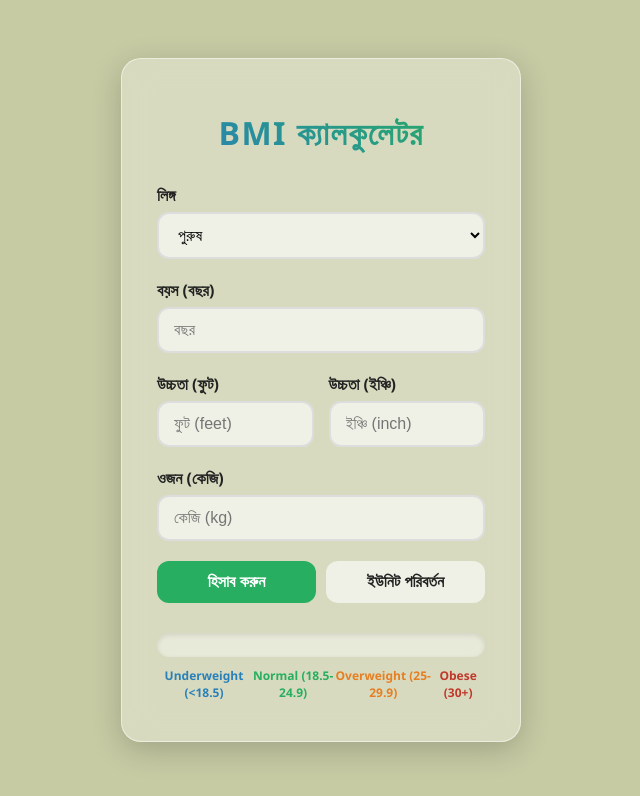
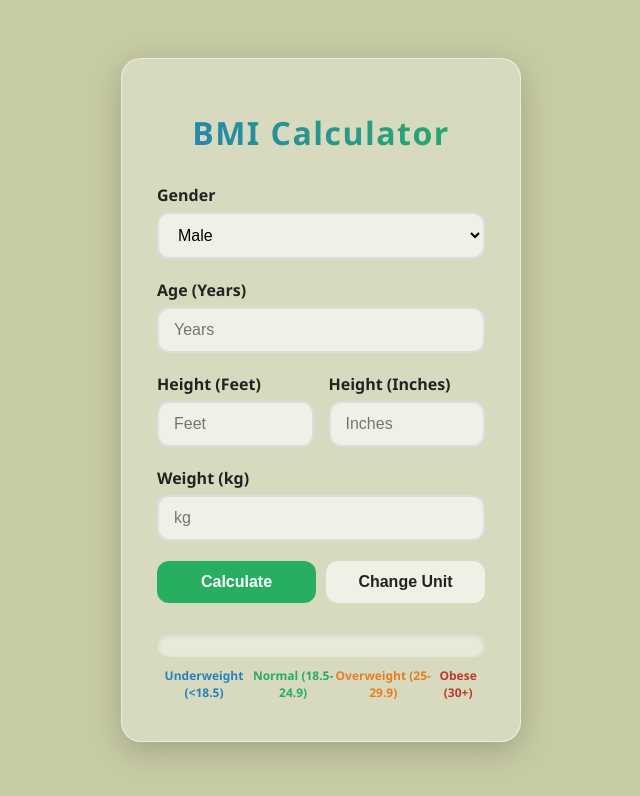
Before and after one commit to Chand241/BMI-Calculator, a plain HTML site: page index.html in a window 1280 px wide. Shown: the whole page, without its empty margins (319-959 px from the left). Drawn offline with Linux system fonts and the light colour scheme.

Commit message:
Add files via upload

```diff
--- a/index.html
+++ b/index.html
@@ -208,44 +208,44 @@ button.secondary:hover {
 </style>
 </head>
 <body>
-<div class="container" role="main" aria-label="BMI ক্যালকুলেটর">
-    <h1>BMI ক্যালকুলেটর</h1>
+<div class="container" role="main" aria-label="BMI Calculator">
+    <h1>BMI Calculator</h1>
 
     <div class="form-group">
-        <label for="gender">লিঙ্গ</label>
+        <label for="gender">Gender</label>
         <select id="gender">
-            <option value="male">পুরুষ</option>
-            <option value="female">মহিলা</option>
+            <option value="male">Male</option>
+            <option value="female">Female</option>
         </select>
     </div>
 
     <div class="form-group">
-        <label for="age">বয়স (বছর)</label>
-        <input type="number" id="age" placeholder="বছর" min="2" max="120" step="1" />
+        <label for="age">Age (Years)</label>
+        <input type="number" id="age" placeholder="Years" min="2" max="120" step="1" />
     </div>
 
     <div class="form-group height-inputs">
         <div>
-            <label for="heightFeet">উচ্চতা (ফুট)</label>
-            <input type="number" id="heightFeet" placeholder="ফুট (feet)" min="0" step="1" />
+            <label for="heightFeet">Height (Feet)</label>
+            <input type="number" id="heightFeet" placeholder="Feet" min="0" step="1" />
         </div>
         <div>
-            <label for="heightInch">উচ্চতা (ইঞ্চি)</label>
-            <input type="number" id="heightInch" placeholder="ইঞ্চি (inch)" min="0" max="11" step="1" />
+            <label for="heightInch">Height (Inches)</label>
+            <input type="number" id="heightInch" placeholder="Inches" min="0" max="11" step="1" />
         </div>
     </div>
 
     <div class="form-group">
-        <label for="weight">ওজন (<span id="weightUnit">কেজি</span>)</label>
-        <input type="number" id="weight" placeholder="কেজি (kg)" min="0" step="0.1" />
+        <label for="weight">Weight (<span id="weightUnit">kg</span>)</label>
+        <input type="number" id="weight" placeholder="kg" min="0" step="0.1" />
     </div>
 
     <div class="button-group">
-        <button class="calculate" onclick="calculateBMI()">হিসাব করুন</button>
-        <button class="secondary" onclick="toggleUnit()">ইউনিট পরিবর্তন</button>
+        <button class="calculate" onclick="calculateBMI()">Calculate</button>
+        <button class="secondary" onclick="toggleUnit()">Change Unit</button>
     </div>
 
-    <div class="progress-container" aria-label="BMI প্রগ্রেস বার">
+    <div class="progress-container" aria-label="BMI Progress Bar">
         <div class="progress-bar" id="progressBar"></div>
     </div>
 
@@ -262,9 +262,9 @@ button.secondary:hover {
         <div class="tip" id="tip"></div>
 
         <div class="action-buttons">
-            <button class="secondary" onclick="saveResult()">সেভ করুন</button>
-            <button class="secondary" onclick="shareBMI()">শেয়ার করুন</button>
-            <button class="secondary" onclick="window.print()">প্রিন্ট করুন</button>
+            <button class="secondary" onclick="saveResult()">Save</button>
+            <button class="secondary" onclick="shareBMI()">Share</button>
+            <button class="secondary" onclick="window.print()">Print</button>
         </div>
     </div>
 </div>
@@ -282,13 +282,13 @@ let currentUnit = 'metric'; // 'metric' or 'imperial'
 function toggleUnit() {
     if (currentUnit === 'metric') {
         // Change to imperial
-        weightUnitSpan.textContent = "পাউন্ড";
-        weightInput.placeholder = "পাউন্ড (lb)";
+        weightUnitSpan.textContent = "pounds";
+        weightInput.placeholder = "pounds (lb)";
         currentUnit = 'imperial';
     } else {
         // Change back to metric
-        weightUnitSpan.textContent = "কেজি";
-        weightInput.placeholder = "কেজি (kg)";
+        weightUnitSpan.textContent = "kg";
+        weightInput.placeholder = "kg ";
         currentUnit = 'metric';
     }
 }
```
